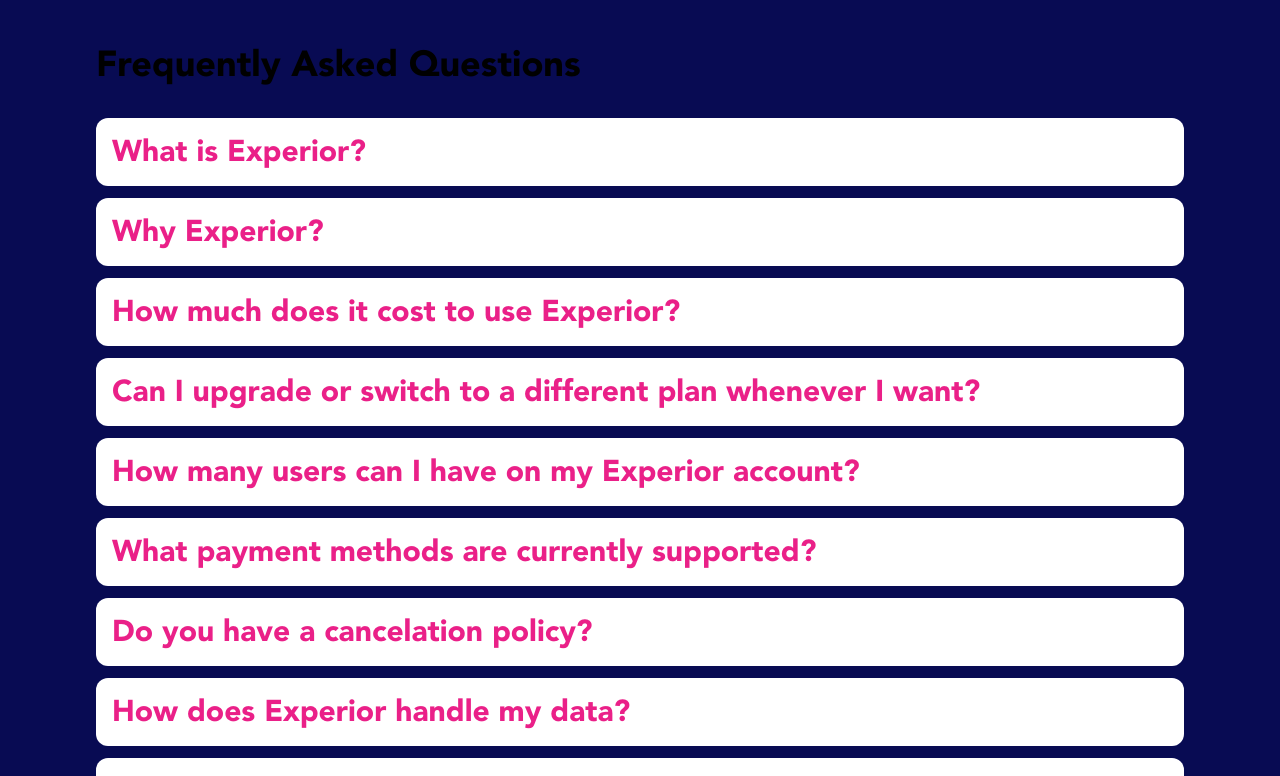
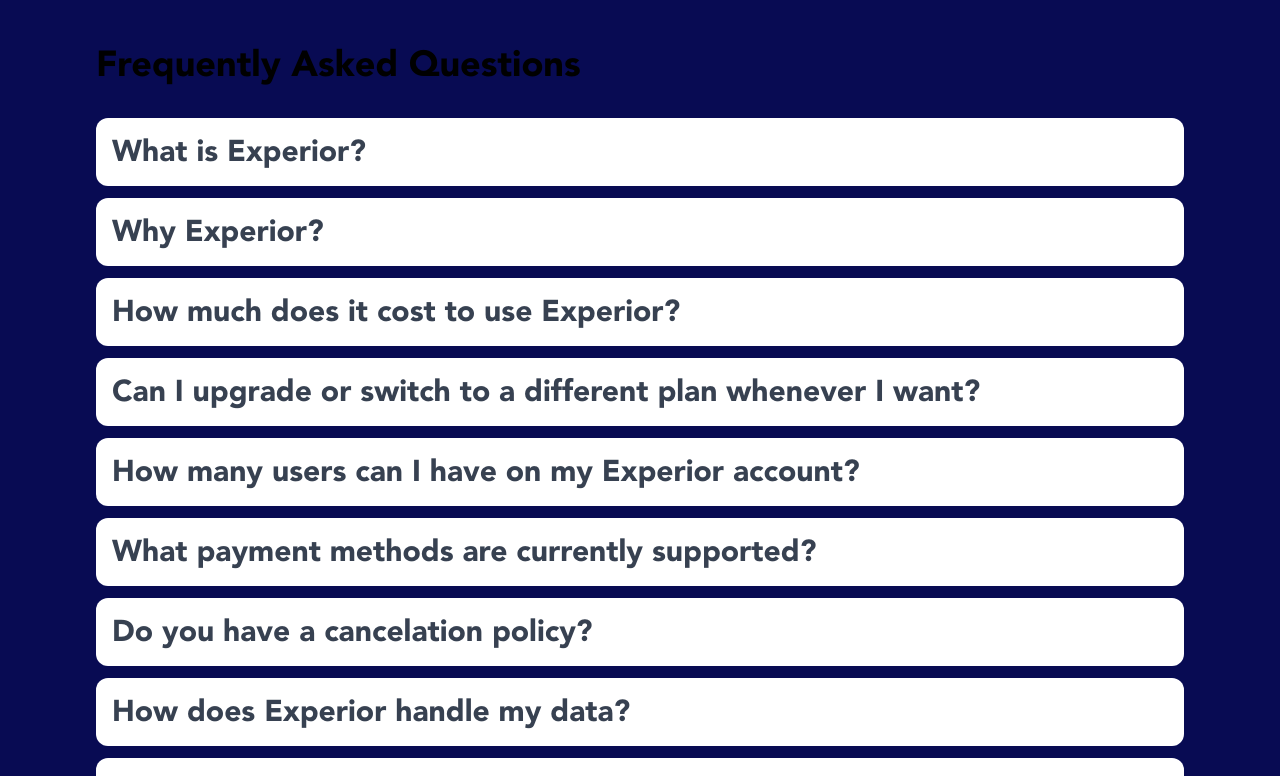
Before and after one commit to fabioferreira3/experior-website, a Next.js app: page /pricing in a window 1280 px wide. Shown: the part 771-1547 px from the top of the page. Built offline with nearby package versions, Linux system fonts and the light colour scheme.

Commit message:
faq text color

```diff
--- a/src/components/faq.tsx
+++ b/src/components/faq.tsx
@@ -58,7 +58,7 @@
         {questionsAnswers.map((qa, index) => (
           <div key={index} className="bg-white rounded-xl overflow-hidden">
             <button
-              className="w-full text-left text-3xl p-4 font-bold text-secondary"
+              className="w-full text-left text-3xl p-4 font-bold text-gray-700"
               onClick={() => toggleAccordion(index)}
             >
               {qa.question}
```
